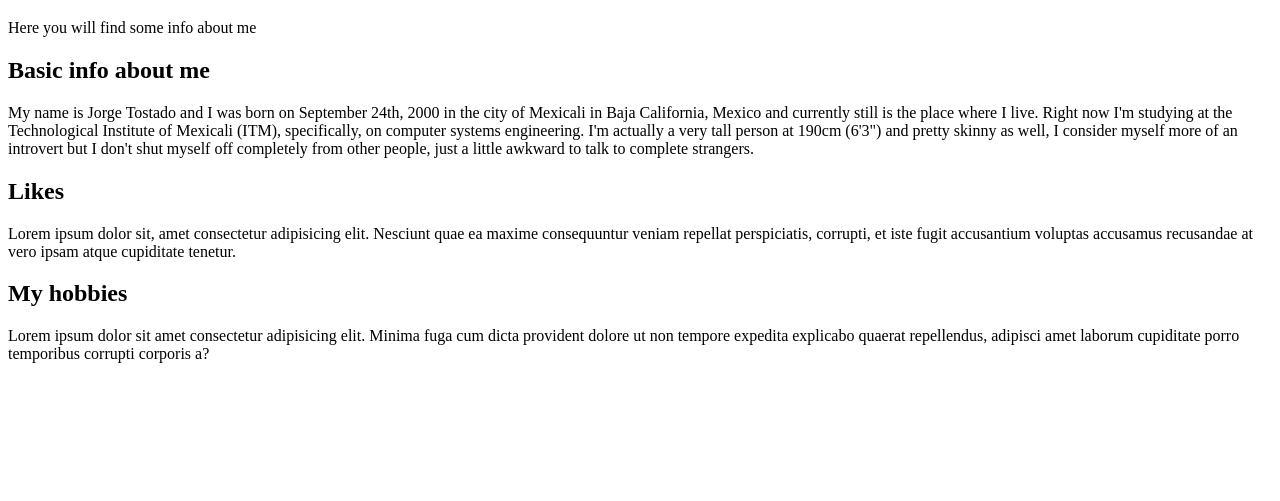
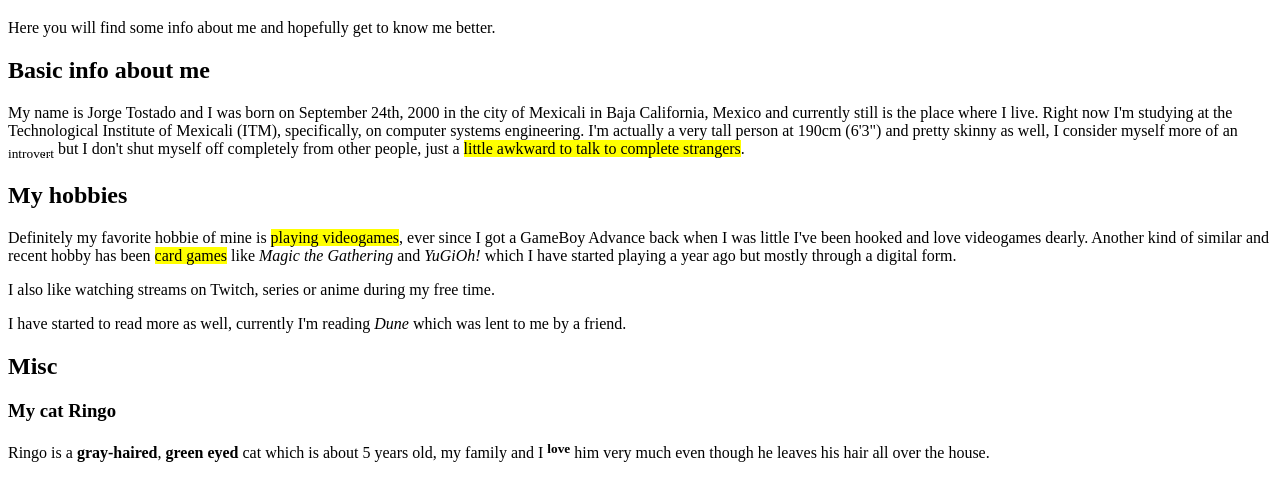
Before and after one commit to JorgeToAn/FDIS-JorgeTostado, a plain HTML site: page index.html in a window 1280 px wide. Shown: the part 61-562 px from the top of the page. Drawn offline with Linux system fonts and the light colour scheme.

Commit message:
Removed 'Likes' section, added Misc and Hobbies

```diff
--- a/index.html
+++ b/index.html
@@ -8,14 +8,18 @@
 </head>
 <body>
     <h1>Welcome to my site!</h1>
-        <p>Here you will find some info about me</p>
+        <p>Here you will find some info about me and hopefully get to know me better.</p>
     <h2>Basic info about me</h2>
         <p>My name is Jorge Tostado and I was born on September 24th, 2000 in the city of Mexicali in Baja California, Mexico and currently still is the place where I live.
             Right now I'm studying at the Technological Institute of Mexicali (ITM), specifically, on computer systems engineering.
-            I'm actually a very tall person at 190cm (6'3") and pretty skinny as well, I consider myself more of an introvert but I don't shut myself off completely from other people, just a little awkward to talk to complete strangers.</p>
-    <h2>Likes</h2>
-        <p>Lorem ipsum dolor sit, amet consectetur adipisicing elit. Nesciunt quae ea maxime consequuntur veniam repellat perspiciatis, corrupti, et iste fugit accusantium voluptas accusamus recusandae at vero ipsam atque cupiditate tenetur.</p>
+            I'm actually a very tall person at 190cm (6'3") and pretty skinny as well, I consider myself more of an <ins><sub>introvert</sub></ins> but I don't shut myself off completely from other people, just a <mark>little awkward to talk to complete strangers</mark>.</p>
     <h2>My hobbies</h2>
-        <p>Lorem ipsum dolor sit amet consectetur adipisicing elit. Minima fuga cum dicta provident dolore ut non tempore expedita explicabo quaerat repellendus, adipisci amet laborum cupiditate porro temporibus corrupti corporis a?</p>
+        <p>Definitely my favorite hobbie of mine is <mark>playing videogames</mark>, ever since I got a GameBoy Advance back when I was little I've been hooked and love videogames dearly. Another kind of similar and recent hobby has been <mark>card games</mark> like <i>Magic the Gathering</i> and <i>YuGiOh!</i> which I have started playing a year ago but mostly through a digital form.</p>
+        <p>I also like watching streams on Twitch, series or anime during my free time.</p>
+        <p>I have started to read more as well, currently I'm reading <i>Dune</i> which was lent to me by a friend.</p>
+    <h2>Misc</h2>
+        <h3>My cat Ringo</h3>
+            <p>Ringo is a <b>gray-haired</b>, <b>green eyed</b> cat which is about 5 years old, my family and I <b><sup>love</sup></b> him very much even though he leaves his hair all over the house.</p>
+
 </body>
 </html>
```
